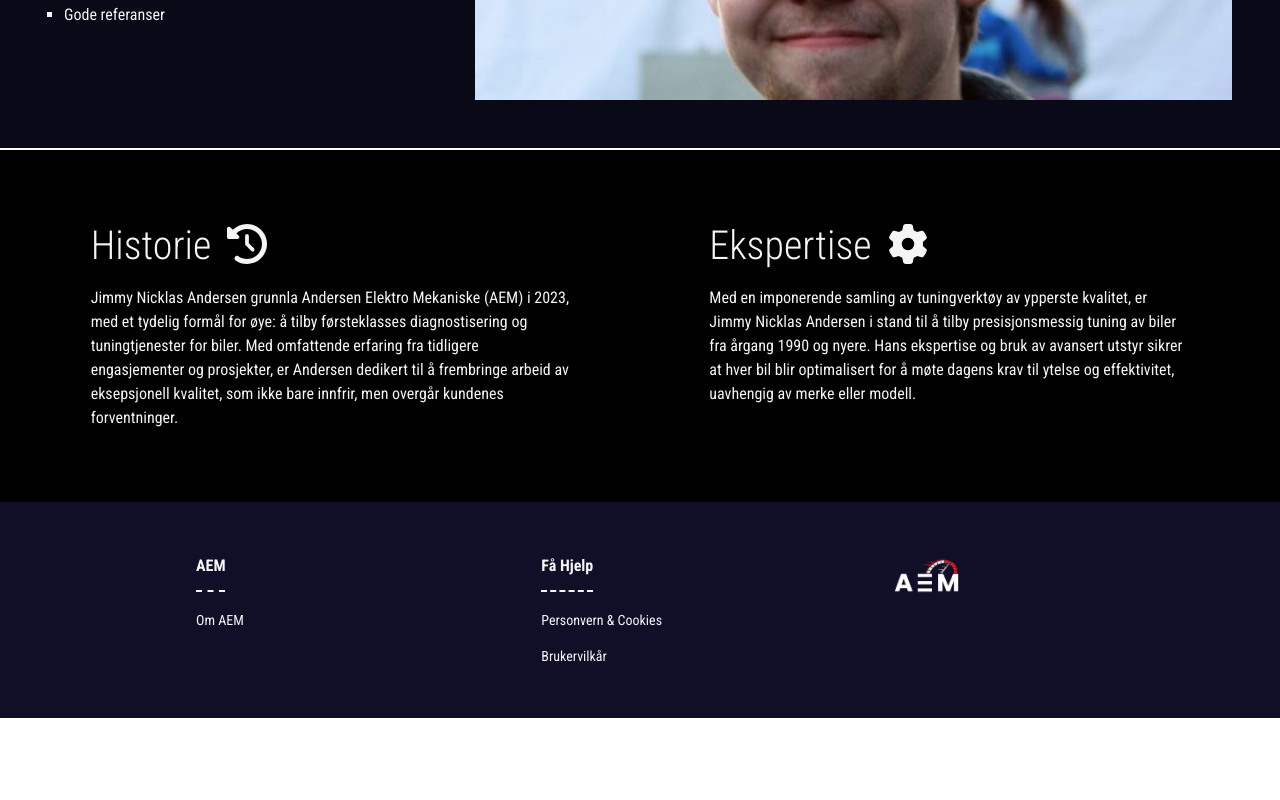
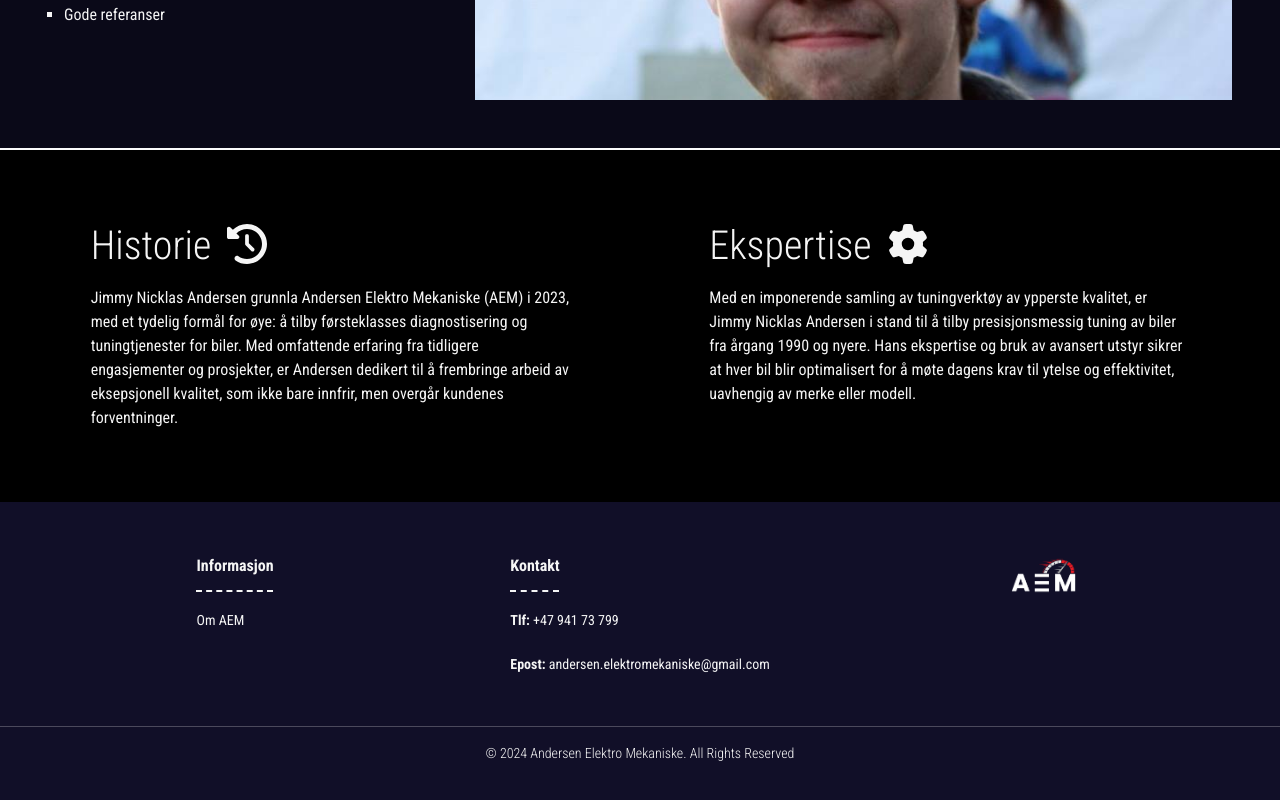
Before and after one commit to Queenen/AEM, a React (Create React App) app: page /AEM in a window 1280 px wide. Shown: the part 503-1303 px from the top of the page. Before the commit the page ends 1221 px from the top, so only its background shows below. Built offline with nearby package versions, Linux system fonts and the light colour scheme.

Commit message:
made changes to footer

```diff
--- a/src/components/Footer/index.jsx
+++ b/src/components/Footer/index.jsx
@@ -4,10 +4,10 @@
 
 function Footer() {
   return (
-    <footer className="p-4 p-lg-5 bg-primary text-light d-flex justify-content-center justify-content-evenly">
-      <ul className="list-unstyled small lh-lg m-0 d-flex flex-column col-4 col-md-2">
+    <footer className="py-4 py-lg-5 bg-primary text-light d-flex flex-wrap justify-content-center justify-content-evenly">
+      <ul className="list-unstyled small lh-lg m-0 d-flex flex-column col-4 col-sm-2 ps-4 ps-lg-5">
         <li disabled className="fw-bold fs-6 dashedUnderline mb-4">
-          AEM
+          Informasjon
         </li>
         <li>
           <Nav.Link as={Link} to="/AEM">
@@ -15,22 +15,16 @@
           </Nav.Link>
         </li>
       </ul>
-      <ul className="list-unstyled small lh-lg m-0 d-flex flex-column col-4 col-md-2">
+      <ul className="list-unstyled small lh-lg m-0 d-flex flex-column col-auto pe-4 pe-sm-0">
         <li disabled className="fw-bold fs-6 dashedUnderline mb-4">
-          Få Hjelp
+          Kontakt
         </li>
-        <li>
-          <Nav.Link as={Link} to="/personvern">
-            Personvern & Cookies
-          </Nav.Link>
-        </li>
-        <li>
-          <Nav.Link as={Link} to="/brukervilkår" className="mt-2">
-            Brukervilkår
-          </Nav.Link>
+        <li className="d-flex flex-column">
+            <p><span className="fw-bold">Tlf:</span> +47 941 73 799</p>
+            <p><span className="fw-bold">Epost:</span> andersen.elektromekaniske<br className="d-sm-none"/>@gmail.com</p>
         </li>
       </ul>
-      <div className="d-none d-sm-block d-flex flex-column col-2">
+      <div className="d-none d-sm-block d-flex flex-column col-sm-2 text-end pe-sm-4 pe-lg-5">
         <Nav.Link as={Link} to="/">
           <img
             src={`${process.env.PUBLIC_URL}/images/AEM-logo-2.png`}
@@ -39,6 +33,10 @@
           />
         </Nav.Link>
       </div>
+      <div className="col-12 pt-3">
+        <hr/>
+      <p className=" text-center small fw-light">© 2024 Andersen Elektro Mekaniske. All Rights Reserved</p>
+      </div>
     </footer>
   );
 }
```
